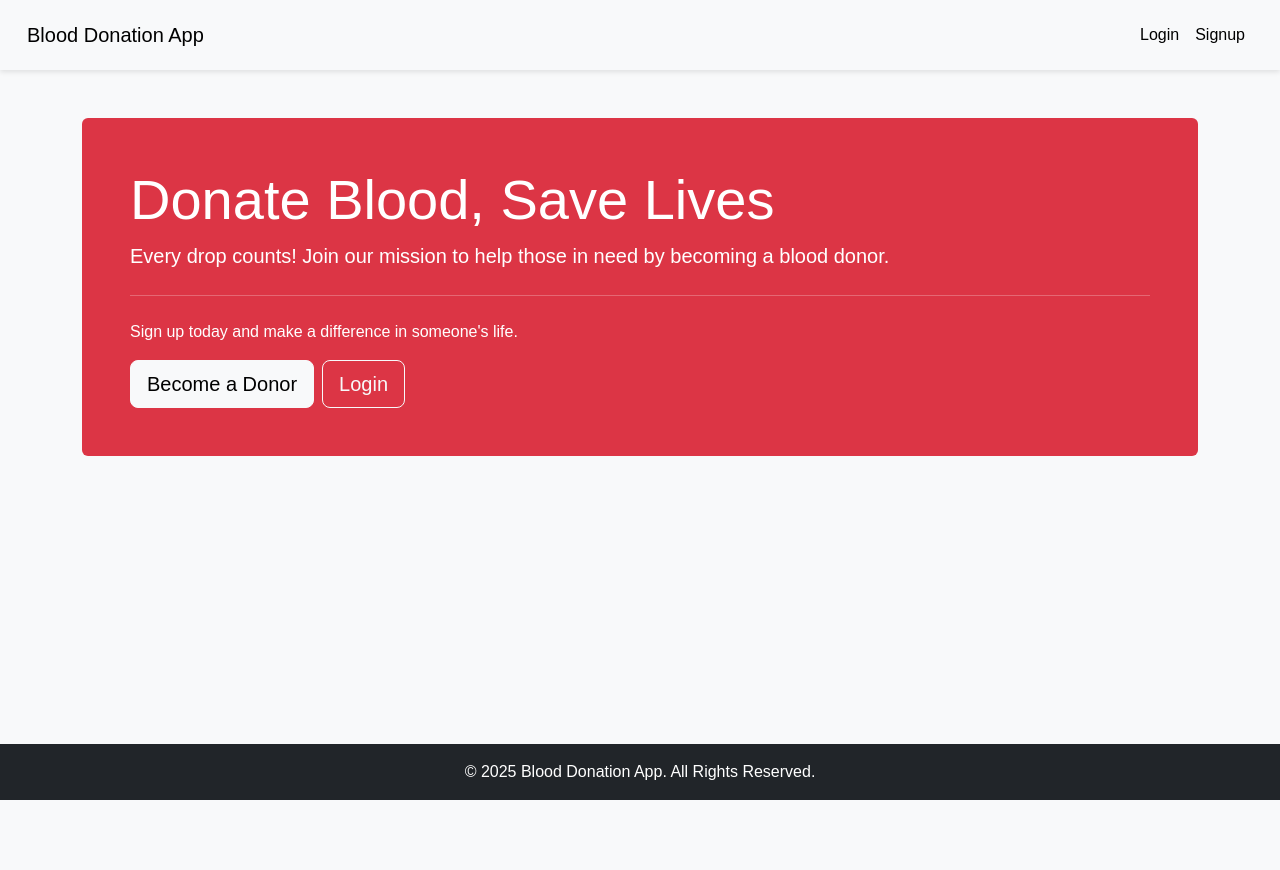
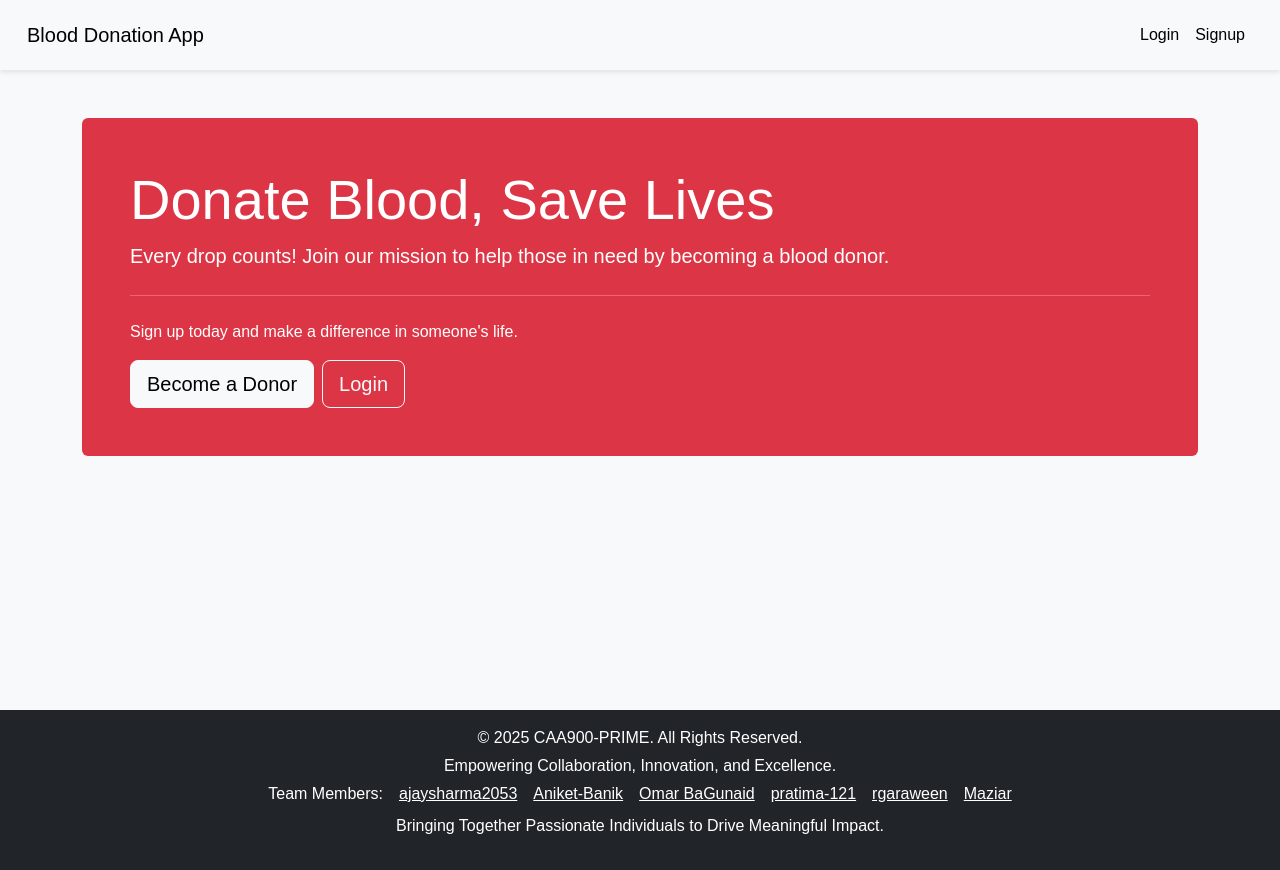
Before and after one commit to CAA900-PRIME/blooddonation-frontend, a React (Vite) app: page / in a window 1280 px wide. Built offline with nearby package versions, Linux system fonts and the light colour scheme.

Commit message:
adding more contents to footer

```diff
--- a/src/components/Footer.jsx
+++ b/src/components/Footer.jsx
@@ -2,8 +2,21 @@ import React from "react";
 
 const Footer = () => {
     return (
-        <footer className="bg-dark text-white text-center p-3 mt-auto fixed-bottom">
-            <p className="mb-0">&copy; 2025 Blood Donation App. All Rights Reserved.</p>
+        <footer className="bg-dark text-white text-center p-3 mt-auto">
+            <div className="container">
+                <p className="mb-1">&copy; 2025 CAA900-PRIME. All Rights Reserved.</p>
+                <p className="mb-1">Empowering Collaboration, Innovation, and Excellence.</p>
+                <div className="d-flex justify-content-center gap-3">
+                    <span>Team Members:</span>
+                    <a href="#" className="text-white">ajaysharma2053</a>
+                    <a href="#" className="text-white">Aniket-Banik</a>
+                    <a href="#" className="text-white">Omar BaGunaid</a>
+                    <a href="#" className="text-white">pratima-121</a>
+                    <a href="#" className="text-white">rgaraween</a>
+                    <a href="#" className="text-white">Maziar</a>
+                </div>
+                <p className="mt-2">Bringing Together Passionate Individuals to Drive Meaningful Impact.</p>
+            </div>
         </footer>
     );
 };
```
